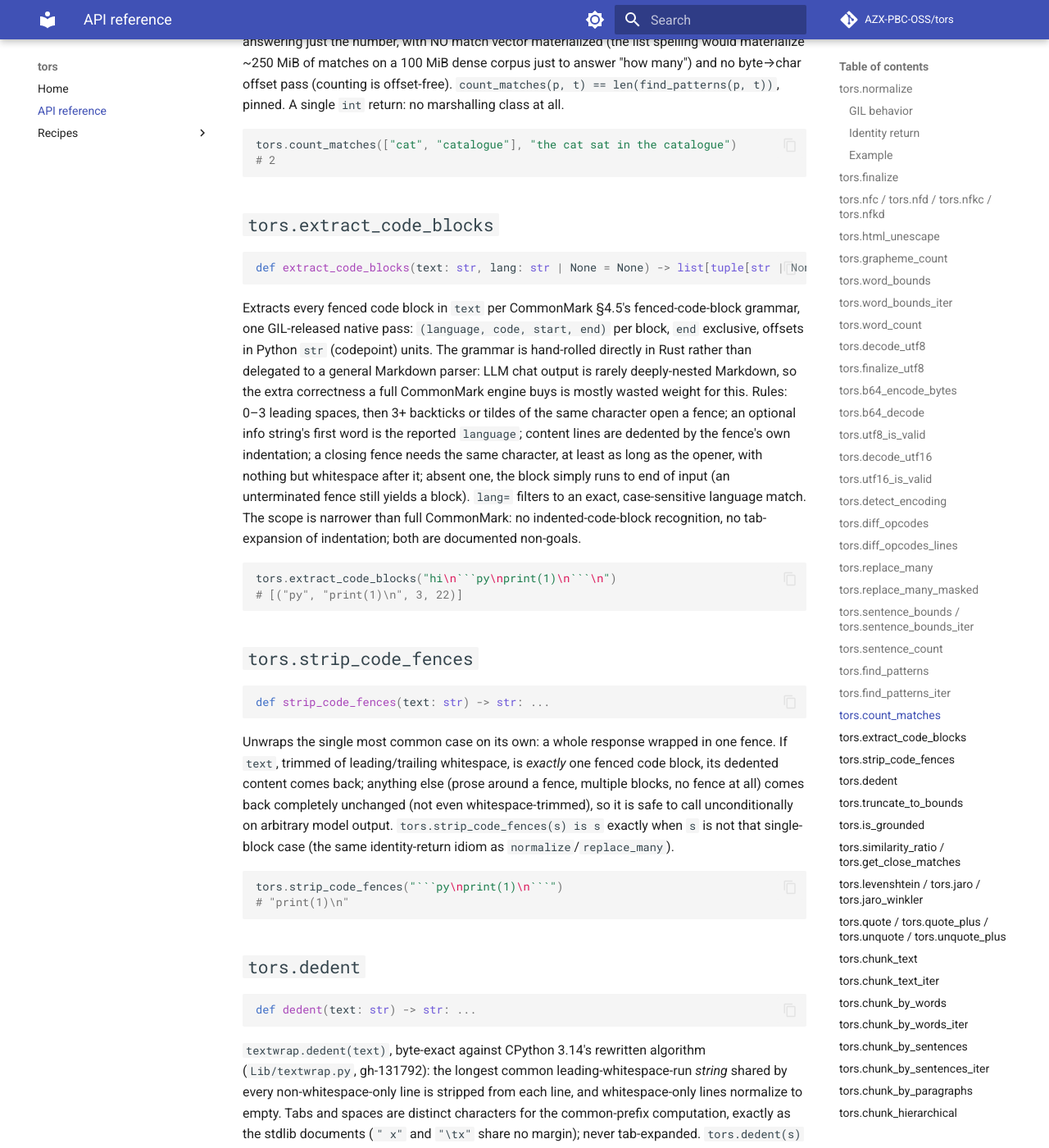
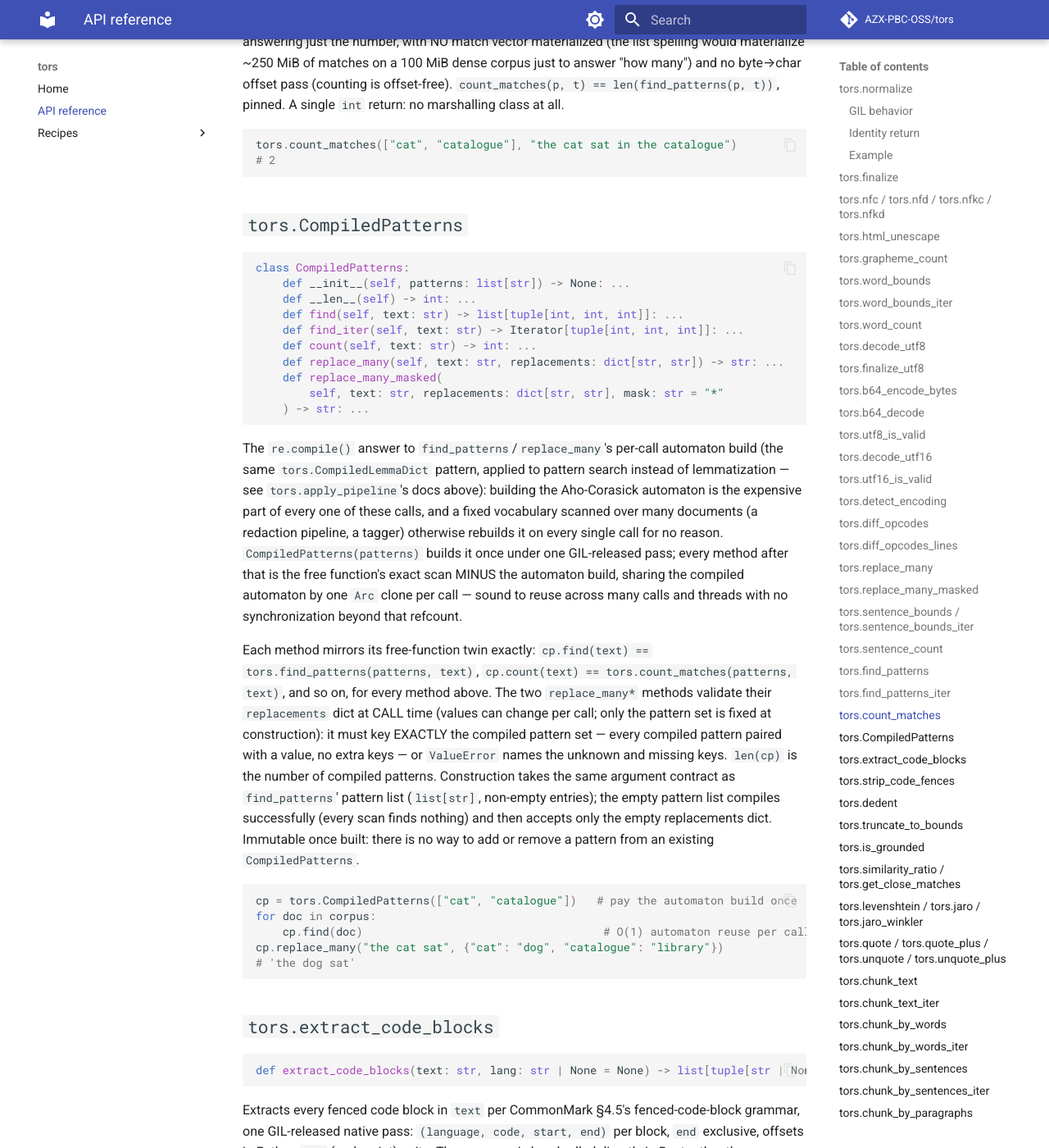
Before and after one commit to AZX-PBC-OSS/tors, an MkDocs documentation site: the page built from docs/api.md, in a window 1280 px wide and 1400 px high, scrolled down 13194 px. Shown: the whole window at 82% size. Built offline with MkDocs 1.6.1 and Material for MkDocs 9.7.7, drawn with Linux system fonts in a browser that asks for light colours; comment, search, counter and statistics services are not loaded.

Commit message:
feat: publish tors-core to crates.io alongside PyPI, harden CI permissions
- Cargo.toml: rename the crates.io package to `tors-core` (the `tors`
  name is taken by an unrelated, dormant 2017 crate) and drop
  `publish = false`; [lib] name stays `tors`, so the compiled
  extension module and PyPI package name are unaffected.
  fuzz/Cargo.toml renames its path dependency back to `tors` locally
  so no fuzz target needed touching.
- publish.yml: add a `publish-crate` job publishing to crates.io via
  OIDC Trusted Publishing (rust-lang/crates-io-auth-action), running
  independently of the PyPI wheel-build jobs. crates.io has no
  pending-publisher equivalent, so the first release still needs one
  manual `cargo publish` before a Trusted Publisher can be configured
  in the crate's settings.
- release-please-config.json / .release-please-manifest.json: switch
  release-please to manifest mode so its extra-files entry bumps
  Cargo.toml's version alongside pyproject.toml's on every release.
- ci.yml / wasm.yml: add explicit `permissions: contents: read` at
  the workflow level (both were relying on the org/repo default).
- docs/api.md, README.md: document `tors.CompiledPatterns` (a
  build-once handle for a fixed pattern list, mirroring
  CompiledLemmaDict), which had shipped without documentation.

````diff
--- a/docs/api.md
+++ b/docs/api.md
@@ -624,6 +624,51 @@ marshalling class at all.
 ```python
 tors.count_matches(["cat", "catalogue"], "the cat sat in the catalogue")
 # 2
+```
+
+## `tors.CompiledPatterns`
+
+```python
+class CompiledPatterns:
+    def __init__(self, patterns: list[str]) -> None: ...
+    def __len__(self) -> int: ...
+    def find(self, text: str) -> list[tuple[int, int, int]]: ...
+    def find_iter(self, text: str) -> Iterator[tuple[int, int, int]]: ...
+    def count(self, text: str) -> int: ...
+    def replace_many(self, text: str, replacements: dict[str, str]) -> str: ...
+    def replace_many_masked(
+        self, text: str, replacements: dict[str, str], mask: str = "*"
+    ) -> str: ...
+```
+
+The `re.compile()` answer to `find_patterns`/`replace_many`'s per-call automaton build
+(the same `tors.CompiledLemmaDict` pattern, applied to pattern search instead of
+lemmatization — see `tors.apply_pipeline`'s docs above): building the Aho-Corasick
+automaton is the expensive part of every one of these calls, and a fixed vocabulary
+scanned over many documents (a redaction pipeline, a tagger) otherwise rebuilds it on
+every single call for no reason. `CompiledPatterns(patterns)` builds it once under one
+GIL-released pass; every method after that is the free function's exact scan MINUS the
+automaton build, sharing the compiled automaton by one `Arc` clone per call — sound to
+reuse across many calls and threads with no synchronization beyond that refcount.
+
+Each method mirrors its free-function twin exactly: `cp.find(text) ==
+tors.find_patterns(patterns, text)`, `cp.count(text) == tors.count_matches(patterns,
+text)`, and so on, for every method above. The two `replace_many*` methods validate
+their `replacements` dict at CALL time (values can change per call; only the pattern
+set is fixed at construction): it must key EXACTLY the compiled pattern set — every
+compiled pattern paired with a value, no extra keys — or `ValueError` names the unknown
+and missing keys. `len(cp)` is the number of compiled patterns. Construction takes the
+same argument contract as `find_patterns`' pattern list (`list[str]`, non-empty
+entries); the empty pattern list compiles successfully (every scan finds nothing) and
+then accepts only the empty replacements dict. Immutable once built: there is no way to
+add or remove a pattern from an existing `CompiledPatterns`.
+
+```python
+cp = tors.CompiledPatterns(["cat", "catalogue"])   # pay the automaton build once
+for doc in corpus:
+    cp.find(doc)                                    # O(1) automaton reuse per call
+cp.replace_many("the cat sat", {"cat": "dog", "catalogue": "library"})
+# 'the dog sat'
 ```
 
 ## `tors.extract_code_blocks`
````
Also changed, not shown: Cargo.toml (+6 -4 lines), README.md (+2 -1 lines), release-please-config.json (added, +16 -0 lines), .release-please-manifest.json (added), 7 other files.
